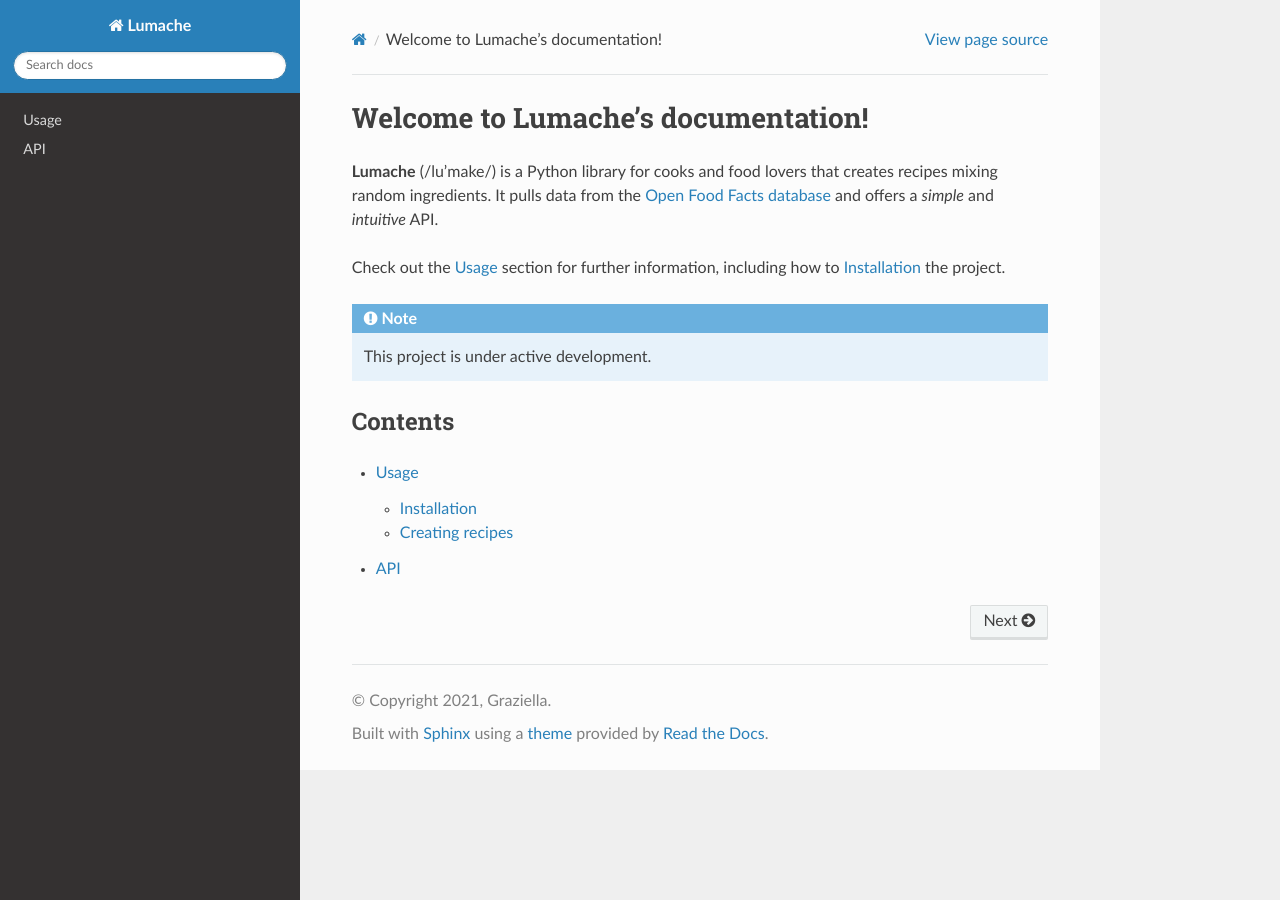
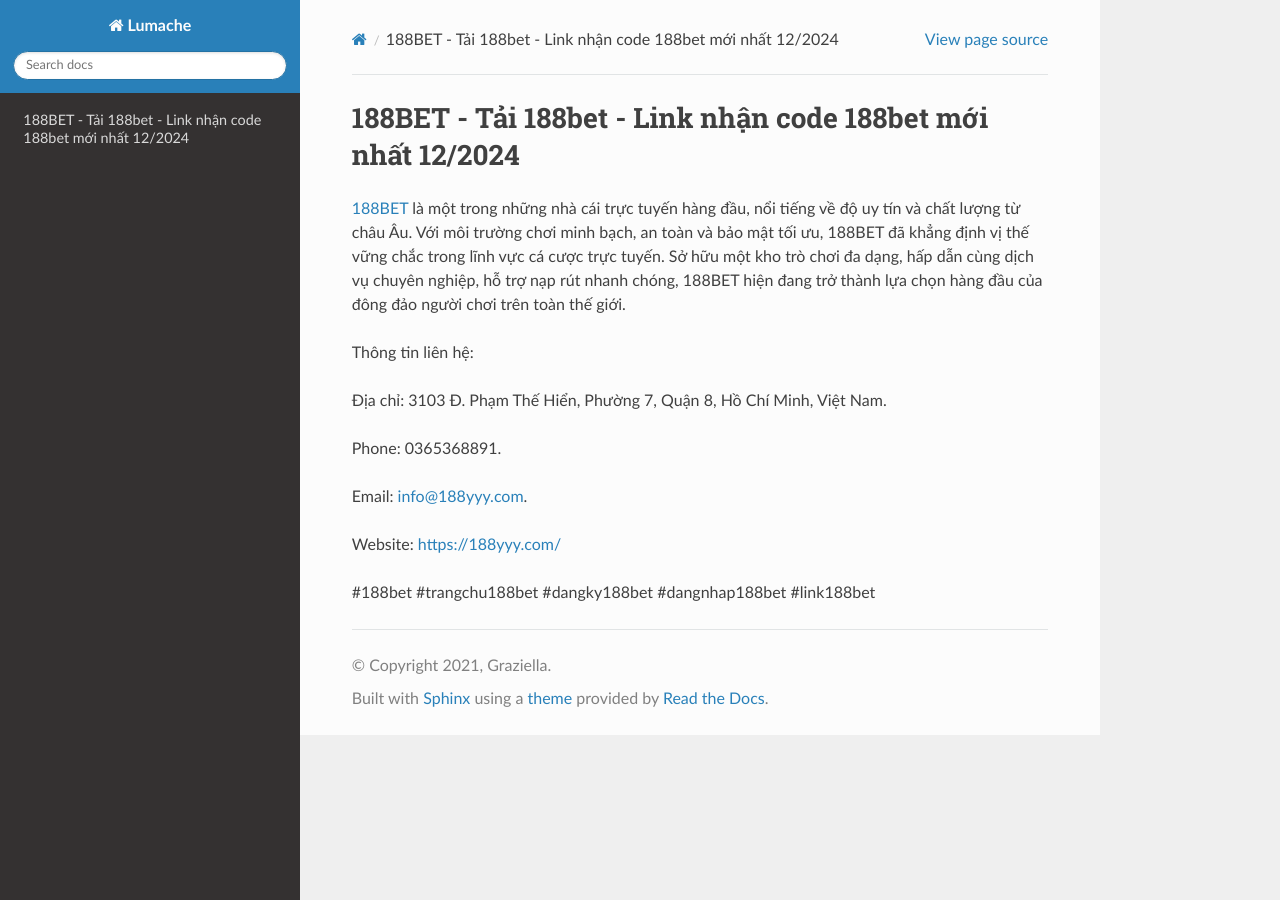
Before and after one commit to nguyenlinh0011y/1link188yyycom, a Sphinx documentation site: the page built from docs/source/index.rst, in a window 1280 px wide. Built offline with Sphinx 7.4.7 and the Read the Docs theme 3.1.0, drawn with Linux system fonts in a browser that asks for light colours.

Commit message:
Update index.rst

```diff
--- a/docs/source/index.rst
+++ b/docs/source/index.rst
@@ -1,22 +1,16 @@
-Welcome to Lumache's documentation!
+188BET - Tải 188bet - Link nhận code 188bet mới nhất 12/2024
 ===================================
 
-**Lumache** (/lu'make/) is a Python library for cooks and food lovers
-that creates recipes mixing random ingredients.
-It pulls data from the `Open Food Facts database <https://world.openfoodfacts.org/>`_
-and offers a *simple* and *intuitive* API.
+`188BET <https://188yyy.com/>`_ là một trong những nhà cái trực tuyến hàng đầu, nổi tiếng về độ uy tín và chất lượng từ châu Âu. Với môi trường chơi minh bạch, an toàn và bảo mật tối ưu, 188BET đã khẳng định vị thế vững chắc trong lĩnh vực cá cược trực tuyến. Sở hữu một kho trò chơi đa dạng, hấp dẫn cùng dịch vụ chuyên nghiệp, hỗ trợ nạp rút nhanh chóng, 188BET hiện đang trở thành lựa chọn hàng đầu của đông đảo người chơi trên toàn thế giới.
 
-Check out the :doc:`usage` section for further information, including
-how to :ref:`installation` the project.
+Thông tin liên hệ:
 
-.. note::
+Địa chỉ: 3103 Đ. Phạm Thế Hiển, Phường 7, Quận 8, Hồ Chí Minh, Việt Nam.
 
-   This project is under active development.
+Phone: 0365368891.
 
-Contents
---------
+Email: info@188yyy.com.
 
-.. toctree::
+Website: https://188yyy.com/
 
-   usage
-   api
+#188bet #trangchu188bet  #dangky188bet  #dangnhap188bet #link188bet
```
